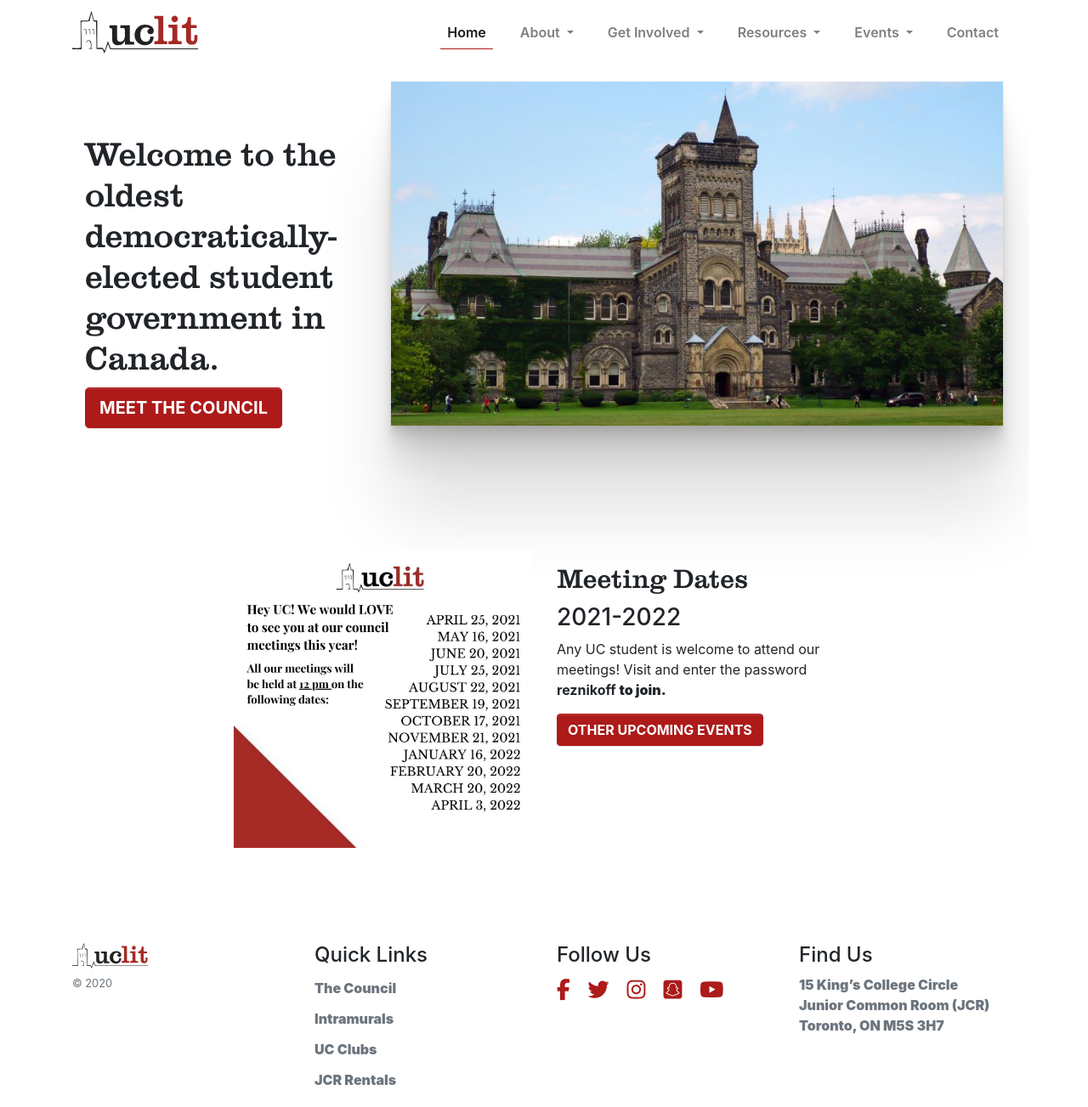
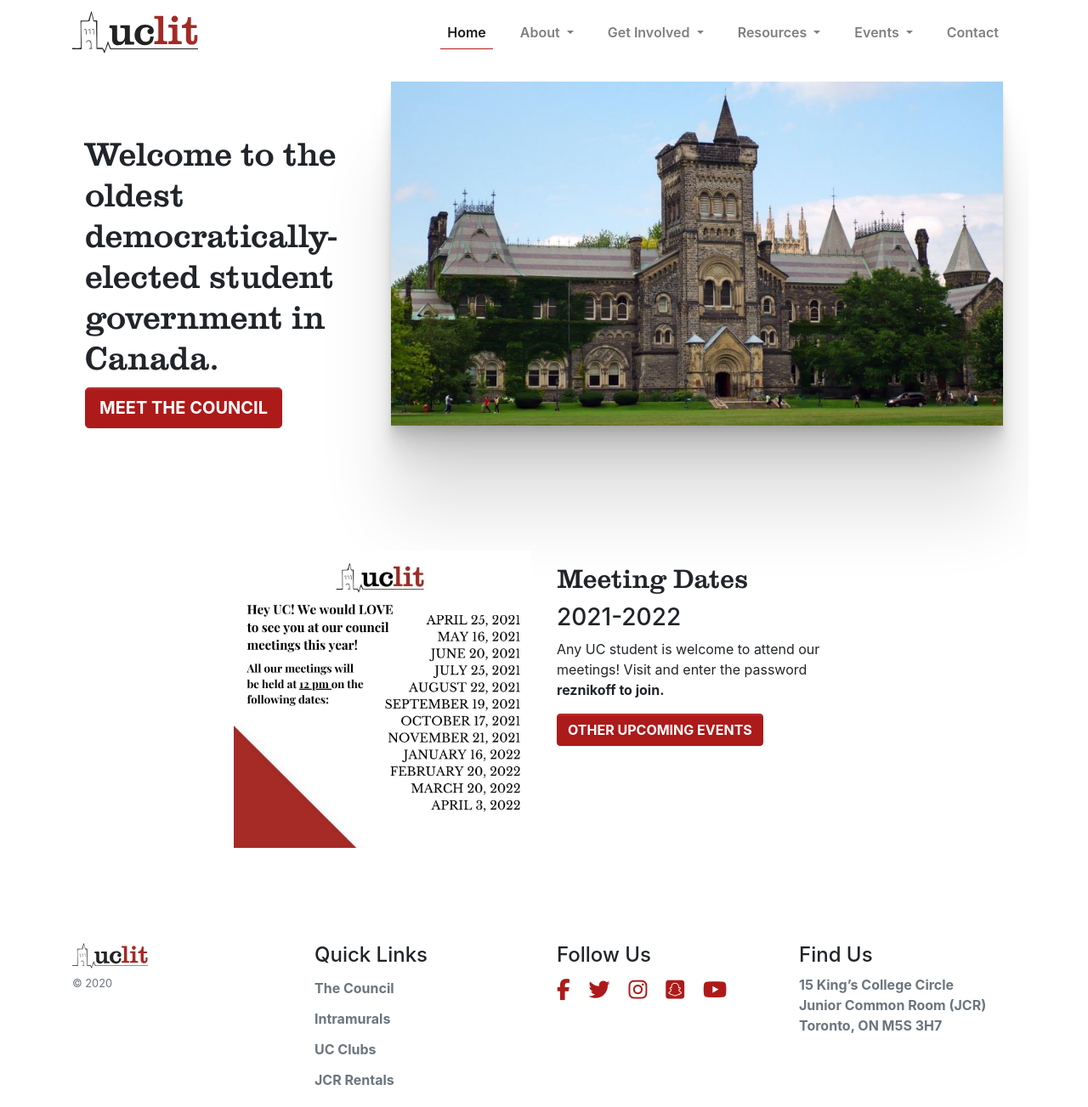
Before and after one commit to uclit-webmaster/uclit-site, a Jekyll site: the page built from index.html, in a window 1280 px wide and 1303 px high. Shown: the whole window at 85% size. Built offline with Jekyll 4.4.1, drawn with Linux system fonts in a browser that asks for light colours; nearby versions of some CDN libraries.

```diff
--- a/_data/presidents-message.yml
+++ b/_data/presidents-message.yml
@@ -8,4 +8,4 @@ image: /assets/images/All_our_meetings_will_be_held_at_12_pm_on_the_following_da
 name: Meeting Dates
 # https://yaml-multiline.info/ (info about multiline strings in yaml)
 message: |
-  Any UC student is welcome to attend our meetings! Visit <bit.ly/uclitmonthlymeetings> and enter the password <strong> reznikoff <strong> to join.
+  Any UC student is welcome to attend our meetings! Visit <bit.ly/uclitmonthlymeetings> and enter the password <strong>reznikoff to join.
```
